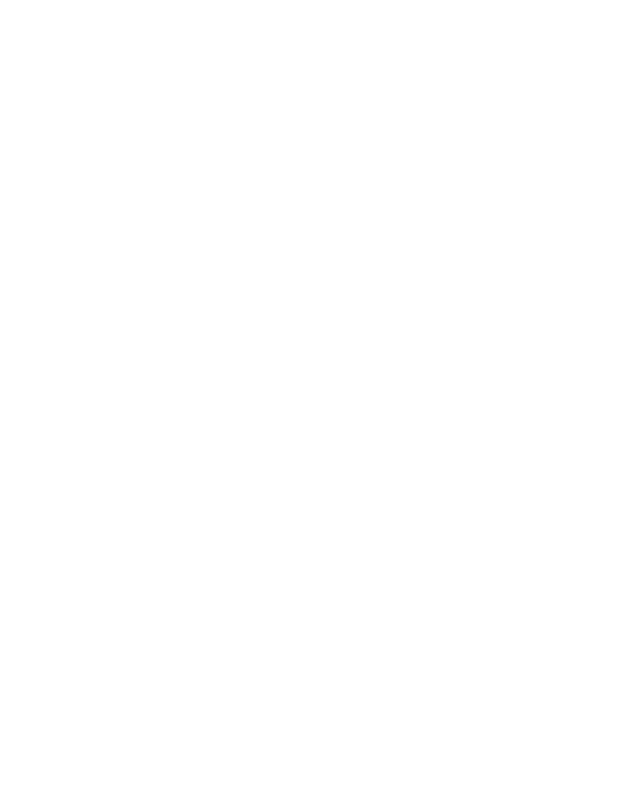
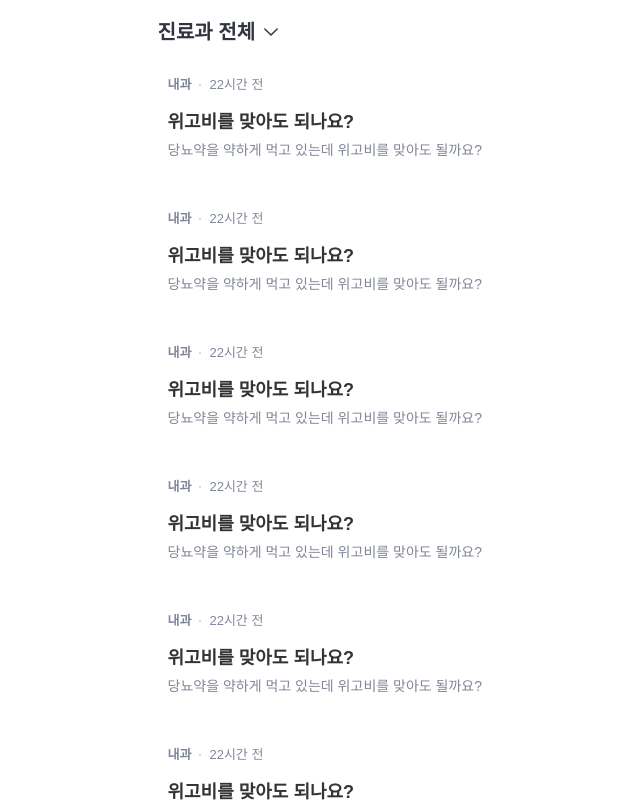
Before and after one commit to jisooooooooooo/36-COLLABORATION-WEB-GOODOC, a React (Vite) app: page / in a window 1280 px wide. Shown: the top 802 px of the page, without its empty margins (305-945 px from the left). Built offline with nearby package versions, Linux system fonts and the light colour scheme.

Commit message:
refactor: px -> rem 변경, 더미데이터 중복 제거

```diff
--- a/src/App.tsx
+++ b/src/App.tsx
@@ -1,4 +1,6 @@
+import QnAHome from './pages/qna/qnaList/page/QnAHome';
+
 function App() {
-  return <></>;
+  return <QnAHome />;
 }
 export default App;
--- a/src/pages/qna/qnaList/components/DeptFilter/DeptFilter.tsx
+++ b/src/pages/qna/qnaList/components/DeptFilter/DeptFilter.tsx
@@ -7,9 +7,9 @@ const DeptFilter = () => {
   const { showDeptList, selectedDept, toggleDeptList, selectDept } = useDeptFilter();
 
   return (
-    <div className="flex flex-col w-full ml-[20px] mt-[20px]">
+    <div className="flex flex-col w-full ml-[1.25rem] mt-[1.25rem]">
       <button type="button" className="flex" onClick={toggleDeptList}>
-        <span className="title-bold-20 text-CGray-1 mr-[.25rem]">진료과 전체</span>
+        <span className="title-bold-20 text-CGray-1 mr-[4px]">진료과 전체</span>
         <Chevron
           className={`transition-transform duration-300 ${!showDeptList ? 'rotate-180' : 'rotate-0'}`}
         />
@@ -17,8 +17,8 @@ const DeptFilter = () => {
 
       {/* 추후 Framer Motion 등으로 애니메이션 구현 예정 */}
       {showDeptList && (
-        <div className="scrollbar-hide overflow-x-auto mt-[20px]">
-          <div className="flex flex-wrap gap-x-[8px] gap-y-[12px] min-w-[1150px] px-4 py-2">
+        <div className="scrollbar-hide overflow-x-auto mt-[1.25rem]">
+          <div className="flex flex-wrap gap-x-[.5rem] gap-y-[.75rem] min-w-[71.875rem] px-4 py-2">
             {deptList.map((dept, index) => (
               <DeptBox
                 key={index}
--- a/src/pages/qna/qnaList/components/QnA/QnAList.tsx
+++ b/src/pages/qna/qnaList/components/QnA/QnAList.tsx
@@ -2,43 +2,16 @@ import QnAListItem from './QnAListItem';
 
 const QnAList = () => {
   return (
-    <div className="flex flex-col gap-[48px] mt-[30px]">
+    <div className="flex flex-col gap-[3rem] mt-[1.875rem]">
+      {Array.from({ length: 8 }).map((_, idx) => (
         <QnAListItem
+          key={idx}
           department="내과"
           question="위고비를 맞아도 되나요?"
           timeElapsed="22시간 전"
           summary="당뇨약을 약하게 먹고 있는데 위고비를 맞아도 될까요?"
         />
-      <QnAListItem
-        department="내과"
-        question="위고비를 맞아도 되나요?"
-        timeElapsed="22시간 전"
-        summary="당뇨약을 약하게 먹고 있는데 위고비를 맞아도 될까요?"
-      />
-      <QnAListItem
-        department="내과"
-        question="위고비를 맞아도 되나요?"
-        timeElapsed="22시간 전"
-        summary="당뇨약을 약하게 먹고 있는데 위고비를 맞아도 될까요?"
-      />
-      <QnAListItem
-        department="내과"
-        question="위고비를 맞아도 되나요?"
-        timeElapsed="22시간 전"
-        summary="당뇨약을 약하게 먹고 있는데 위고비를 맞아도 될까요?"
-      />
-      <QnAListItem
-        department="내과"
-        question="위고비를 맞아도 되나요?"
-        timeElapsed="22시간 전"
-        summary="당뇨약을 약하게 먹고 있는데 위고비를 맞아도 될까요?"
-      />
-      <QnAListItem
-        department="내과"
-        question="위고비를 맞아도 되나요?"
-        timeElapsed="22시간 전"
-        summary="당뇨약을 약하게 먹고 있는데 위고비를 맞아도 될까요?"
-      />
+      ))}
     </div>
   );
 };
--- a/src/pages/qna/qnaList/components/QnA/QnAListItem.tsx
+++ b/src/pages/qna/qnaList/components/QnA/QnAListItem.tsx
@@ -9,15 +9,15 @@ interface QnAListItemProps {
 
 const QnAListItem = ({ question, summary, department, timeElapsed }: QnAListItemProps) => {
   return (
-    <div className="flex flex-col w-[335px]">
-      <div className="flex gap-[8px] items-center text-CGray-4">
+    <div className="flex flex-col w-[20.9375rem]">
+      <div className="flex gap-[.5rem] items-center text-CGray-4">
         <span className="caption-semi-13">{department}</span>
         <Ellipsis />
         <span className="caption-reg-13">{timeElapsed}</span>
       </div>
 
-      <span className="title-semi-18 mt-[16px] line-clamp-2">{question}</span>
-      <span className="body-reg-14 mt-[.5rem] text-CGray-4 line-clamp-2">{summary}</span>
+      <span className="title-semi-18 mt-[1rem] line-clamp-2">{question}</span>
+      <span className="body-reg-14 mt-[8px] text-CGray-4 line-clamp-2">{summary}</span>
     </div>
   );
 };
```
Lines whose indentation alone changed are shown as unchanged.
